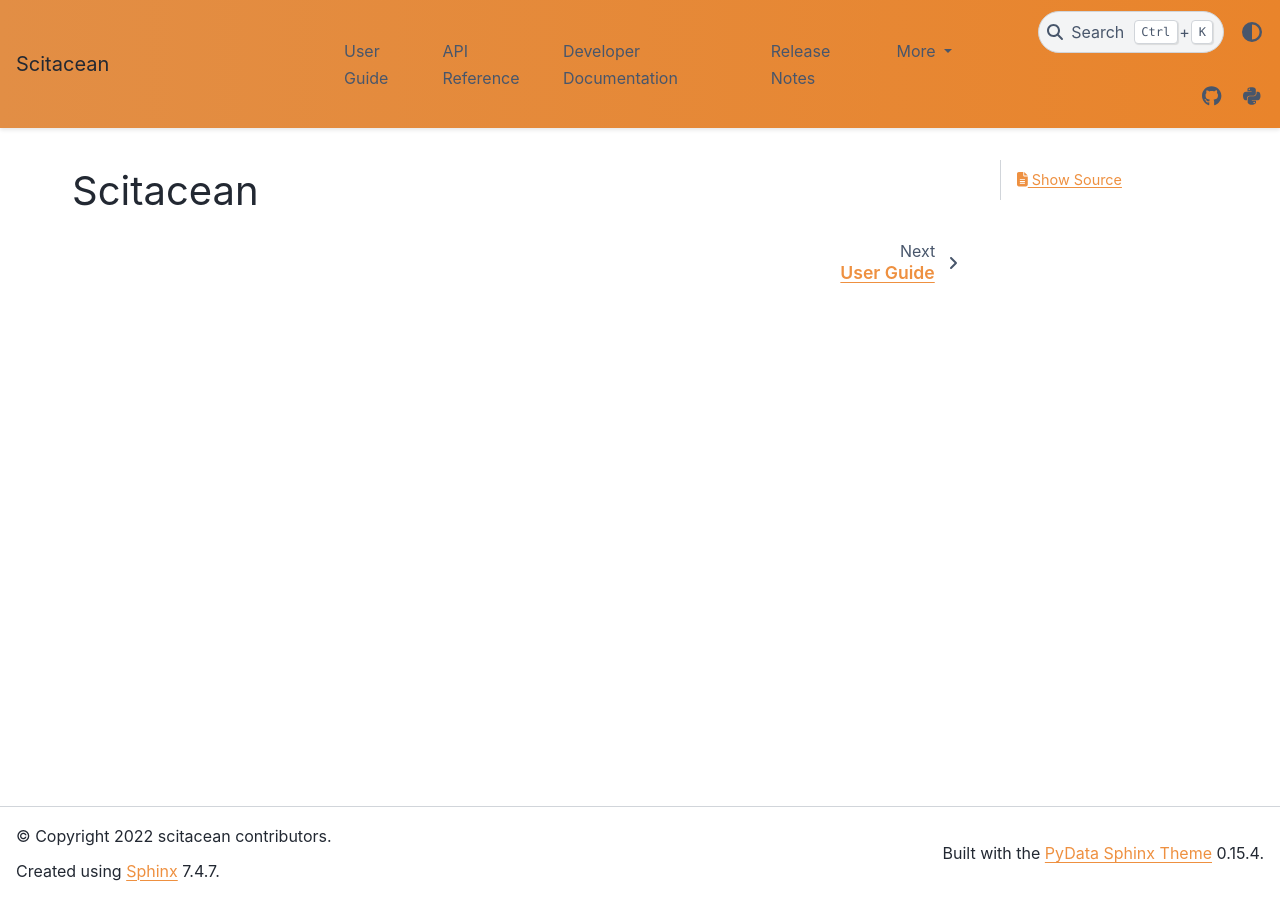
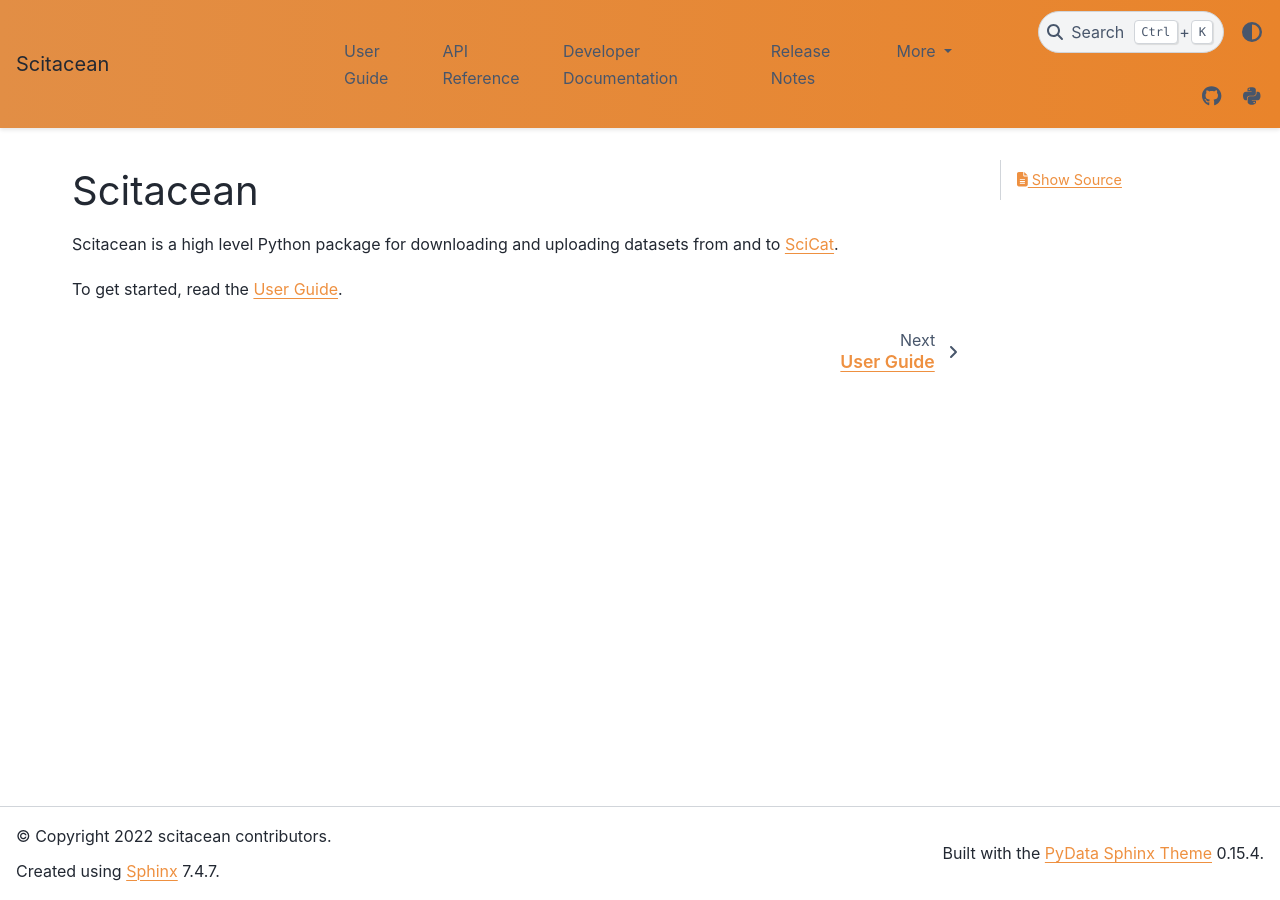
Before and after one commit to SciCatProject/scitacean, a Sphinx documentation site: the page built from docs/index.rst, in a window 1280 px wide. Built offline with Sphinx 7.4.7 and the PyData theme 0.15.4, drawn with Linux system fonts in a browser that asks for light colours; the version number could not be read and is left out.

Commit message:
Super brief text on landing page

```diff
--- a/docs/index.rst
+++ b/docs/index.rst
@@ -1,5 +1,9 @@
 Scitacean
 =========
+
+Scitacean is a high level Python package for downloading and uploading datasets from and to `SciCat <https://scicatproject.github.io/>`_.
+
+To get started, read the `User Guide <./user-guide/index.rst>`_.
 
 .. toctree::
    :hidden:
```
